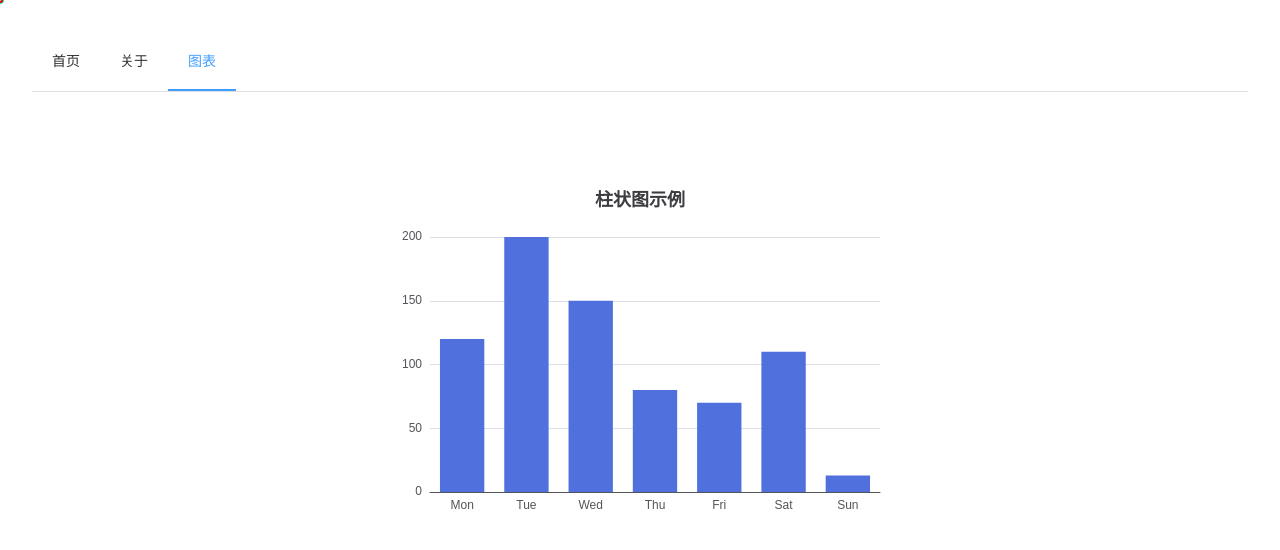
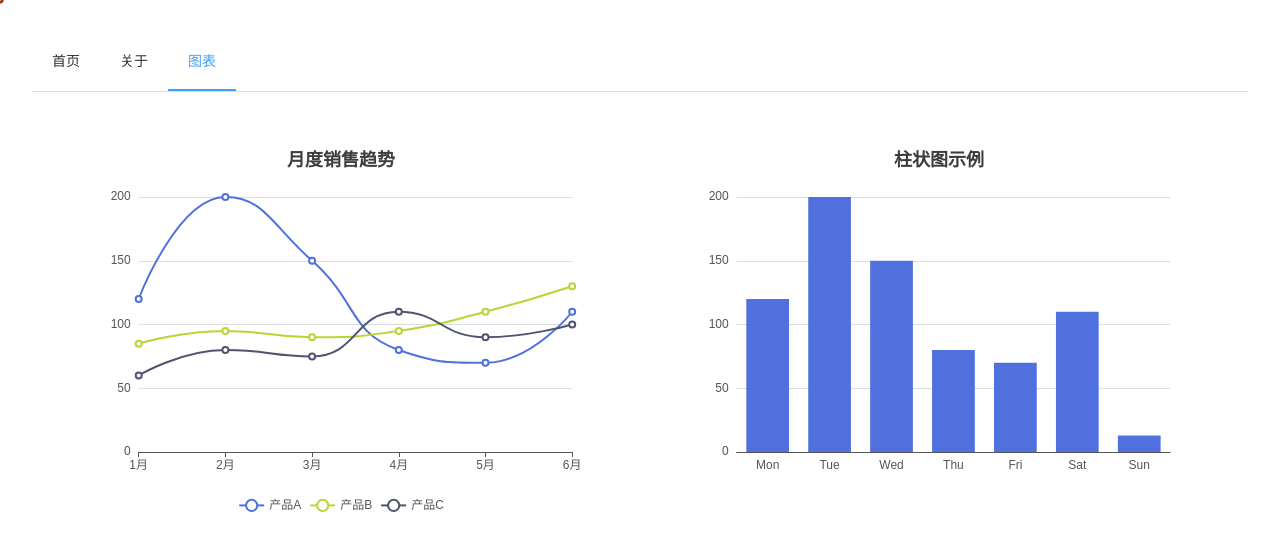
Before and after one commit to xunina/vue3-project-web, a Vue app: page /echarts in a window 1280 px wide. Shown: the top 550 px of the page. Built offline with nearby package versions, Linux system fonts and the light colour scheme; the HTML template or start-up script is replaced by a standard one.

Commit message:
add echarts resize and echarts ctn, generate Line.vue

```diff
--- a/components.d.ts
+++ b/components.d.ts
@@ -22,6 +22,7 @@ declare module 'vue' {
     IconEcosystem: typeof import('./src/components/icons/IconEcosystem.vue')['default']
     IconSupport: typeof import('./src/components/icons/IconSupport.vue')['default']
     IconTooling: typeof import('./src/components/icons/IconTooling.vue')['default']
+    Line: typeof import('./src/components/echarts/Line.vue')['default']
     MouseParticles: typeof import('./src/components/MouseParticles.vue')['default']
     RouterLink: typeof import('vue-router')['RouterLink']
     RouterView: typeof import('vue-router')['RouterView']
--- a/src/components/echarts/Bar.vue
+++ b/src/components/echarts/Bar.vue
@@ -1,24 +1,36 @@
 <template>
   <div class="echarts-container">
-    <div ref="chartRef" id="barChart" style="width: 600px; height: 400px"></div>
+    <div ref="chartRef" id="barChart" style="width: 100%; height: 100%"></div>
   </div>
 </template>
 
 <script setup lang="ts">
-import { ref, onMounted } from 'vue'
+import { ref, onMounted, onBeforeUnmount } from 'vue'
 
 // // 引入 echarts 核心模块，核心模块提供了 echarts 使用必须要的接口。
 import * as echarts from 'echarts/core'
 
 const chartRef = ref<HTMLElement | null>(null)
+let myChart: echarts.ECharts | null = null
+let resizeObserver: ResizeObserver | null = null
 
 onMounted(() => {
   initBarChart()
+
+  resizeBarChart()
+})
+onBeforeUnmount(() => {
+  if (resizeObserver) {
+    resizeObserver.disconnect()
+  }
+  if (myChart) {
+    myChart.dispose()
+  }
 })
 
 function initBarChart() {
-  // 接下来的使用就跟之前一样，初始化图表，设置配置项
-  const myChart = echarts.init(chartRef.value)
+  // 初始化图表，设置配置项
+  myChart = echarts.init(chartRef.value)
   myChart.setOption({
     title: {
       text: '柱状图示例',
@@ -38,15 +50,21 @@ function initBarChart() {
     ],
   })
 }
+function resizeBarChart() {
+  resizeObserver = new ResizeObserver((entries) => {
+    if (myChart) myChart.resize()
+  })
+  if (chartRef.value) {
+    resizeObserver.observe(chartRef.value)
+  }
+}
 </script>
 
 <style scoped>
 .echarts-container {
-  display: flex;
-  flex-direction: column;
-  align-items: center;
-  margin-top: 20px;
-  padding: 20px;
+  width: 100%;
+  height: 100%;
+  min-height: 400px;
 }
 
 h2 {
--- /dev/null
+++ b/src/components/echarts/Line.vue
@@ -0,0 +1,67 @@
+<template>
+  <div>
+    <div ref="chartRef" style="width: 100%; height: 100%"></div>
+  </div>
+</template>
+
+<script setup lang="ts">
+import { ref, watch, onMounted, onBeforeUnmount } from 'vue'
+import { init } from 'echarts/core'
+import { LineChart } from 'echarts/charts'
+import { GridComponent, TooltipComponent, LegendComponent } from 'echarts/components'
+import { SVGRenderer } from 'echarts/renderers'
+
+const props = defineProps({
+  width: {
+    type: String,
+    default: '600px',
+  },
+  height: {
+    type: String,
+    default: '400px',
+  },
+  option: {
+    type: Object,
+    required: true,
+  },
+})
+
+const chartRef = ref<HTMLElement>()
+let chart: any = null
+let resizeObserver: ResizeObserver | null = null
+
+const initChart = () => {
+  if (!chartRef.value) return
+
+  chart = init(chartRef.value, null, {
+    renderer: 'svg',
+    components: [GridComponent, TooltipComponent, LegendComponent, LineChart],
+  })
+
+  updateChart()
+}
+
+const updateChart = () => {
+  if (!chart) return
+  chart.setOption(props.option)
+}
+
+function resizeChart() {
+  resizeObserver = new ResizeObserver((entries) => {
+    if (chart) chart.resize()
+  })
+  if (chartRef.value) {
+    resizeObserver.observe(chartRef.value)
+  }
+}
+
+onMounted(() => {
+  initChart()
+  resizeChart()
+})
+onBeforeUnmount(() => {
+  chart?.dispose()
+  resizeObserver?.disconnect()
+})
+watch(() => props.option, updateChart, { deep: true })
+</script>
--- a/src/main.ts
+++ b/src/main.ts
@@ -9,7 +9,7 @@ import router from './router'
 // 引入 echarts 核心模块，核心模块提供了 echarts 使用必须要的接口。
 import * as echarts from 'echarts/core'
 // 引入柱状图图表，图表后缀都为 Chart
-import { BarChart } from 'echarts/charts'
+import { BarChart, LineChart } from 'echarts/charts'
 // 引入标题，提示框，直角坐标系，数据集，内置数据转换器组件，组件后缀都为 Component
 import {
   TitleComponent,
@@ -17,6 +17,7 @@ import {
   GridComponent,
   DatasetComponent,
   TransformComponent,
+  LegendComponent,
 } from 'echarts/components'
 // 标签自动布局、全局过渡动画等特性
 import { LabelLayout, UniversalTransition } from 'echarts/features'
@@ -29,7 +30,9 @@ echarts.use([
   GridComponent,
   DatasetComponent,
   TransformComponent,
+  LegendComponent,
   BarChart,
+  LineChart,
   LabelLayout,
   UniversalTransition,
   CanvasRenderer,
--- a/src/views/EchartsView.vue
+++ b/src/views/EchartsView.vue
@@ -1,19 +1,62 @@
 <template>
-  <div class="echarts-container">
+  <div class="echarts-ctn">
+    <Line :option="lineOption" />
     <Bar></Bar>
   </div>
 </template>
 
 <script setup lang="ts">
 import Bar from '@/components/echarts/Bar.vue'
+import Line from '@/components/echarts/Line.vue'
+
+const lineOption = {
+  title: {
+    text: '月度销售趋势',
+  },
+  tooltip: {
+    trigger: 'axis',
+  },
+  legend: {
+    data: ['产品A', '产品B', '产品C'],
+  },
+  xAxis: {
+    type: 'category',
+    boundaryGap: false,
+    data: ['1月', '2月', '3月', '4月', '5月', '6月'],
+  },
+  yAxis: {
+    type: 'value',
+  },
+  series: [
+    {
+      name: '产品A',
+      type: 'line',
+      data: [120, 200, 150, 80, 70, 110],
+      smooth: true,
+    },
+    {
+      name: '产品B',
+      type: 'line',
+      data: [85, 95, 90, 95, 110, 130],
+      smooth: true,
+    },
+    {
+      name: '产品C',
+      type: 'line',
+      data: [60, 80, 75, 110, 90, 100],
+      smooth: true,
+    },
+  ],
+}
 </script>
 
 <style scoped>
-.echarts-container {
-  display: flex;
-  flex-direction: column;
-  align-items: center;
-  margin-top: 20px;
+.echarts-ctn {
+  display: grid;
+  grid-template-columns: 1fr 1fr;
+  gap: 20px;
+  margin: 20px auto;
+  width: 100%;
   padding: 20px;
 }
 </style>
```
